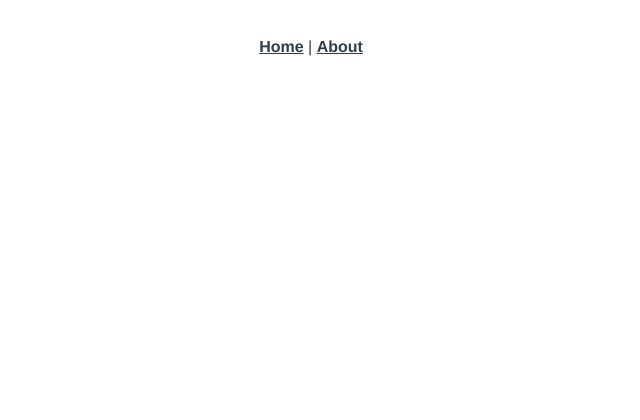
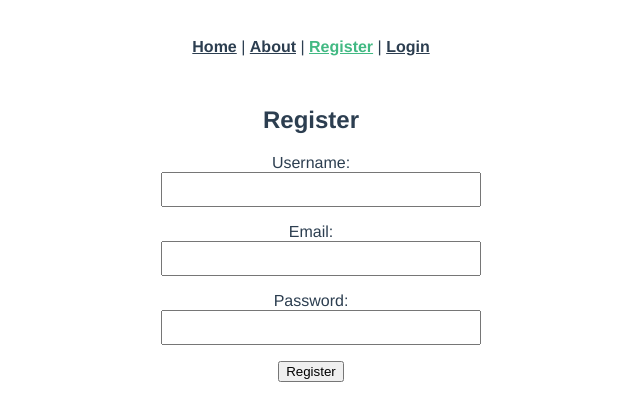
Before and after one commit to Gotop1711/FrontendMasterFullStackv3_frontend, a Vue app: page /register in a window 1280 px wide. Before the commit this address had no page. Shown: the top 420 px of the page, without its empty margins (329-969 px from the left). Built offline with nearby package versions, Linux system fonts and the light colour scheme.

Commit message:
feat: implement user register/login and authentication

```diff
--- a/src/App.vue
+++ b/src/App.vue
@@ -1,5 +1,13 @@
 <script setup lang="ts">
 import { RouterLink, RouterView } from 'vue-router'
+import { useAuthStore } from '@/stores/auth'
+
+const authStore = useAuthStore()
+
+const logout = () => {
+  authStore.clearToken()
+  // Optionally redirect to login page
+}
 </script>
 
 <template>
@@ -8,7 +16,12 @@ import { RouterLink, RouterView } from 'vue-router'
       <div class="wrapper">
         <nav>
           <RouterLink to="/">Home</RouterLink> |
-          <RouterLink to="/about">About</RouterLink>
+          <RouterLink to="/about">About</RouterLink> |
+          <template v-if="!authStore.isAuthenticated">
+            <RouterLink to="/register">Register</RouterLink> |
+            <RouterLink to="/login">Login</RouterLink>
+          </template>
+          <a v-else href="#" @click.prevent="logout">Logout</a>
         </nav>
       </div>
     </header>
--- a/src/router/index.ts
+++ b/src/router/index.ts
@@ -2,6 +2,8 @@ import { createRouter, createWebHistory } from 'vue-router'
 import HomeView from '../views/HomeView.vue'
 import EventDetailsView from '../views/EventDetailsView.vue'
 import EventFormView from '../views/EventFormView.vue'
+import RegisterView from '../views/RegisterView.vue'
+import LoginView from '../views/LoginView.vue'
 
 const router = createRouter({
   history: createWebHistory(import.meta.env.BASE_URL),
@@ -23,11 +25,18 @@ const router = createRouter({
       component: EventFormView
     },
     {
+      path: '/register',
+      name: 'register',
+      component: RegisterView
+    },
+    {
+      path: '/login',
+      name: 'login',
+      component: LoginView
+    },
+    {
       path: '/about',
       name: 'about',
-      // route level code-splitting
-      // this generates a separate chunk (About.[hash].js) for this route
-      // which is lazy-loaded when the route is visited.
       component: () => import('../views/AboutView.vue')
     }
   ]
--- /dev/null
+++ b/src/services/AuthService.ts
@@ -0,0 +1,21 @@
+import apiClient from './api'
+
+interface UserCredentials {
+  username: string
+  email: string
+  password: string
+}
+
+interface LoginCredentials {
+  username: string
+  password: string
+}
+
+export default {
+  register(credentials: UserCredentials) {
+    return apiClient.post('/api/users/register', credentials)
+  },
+  login(credentials: LoginCredentials) {
+    return apiClient.post('/api/users/login', credentials)
+  }
+}
--- a/src/services/api.ts
+++ b/src/services/api.ts
@@ -1,11 +1,21 @@
 import axios from 'axios'
+import { useAuthStore } from '@/stores/auth'
 
 const apiClient = axios.create({
-  withCredentials: false,
+  // withCredentials: false,
   headers: {
     Accept: 'application/json',
     'Content-Type': 'application/json'
   }
 })
 
+apiClient.interceptors.request.use((config) => {
+  const authStore = useAuthStore()
+  const token = authStore.token
+  if (token) {
+    config.headers['x-auth-token'] = token
+  }
+  return config
+})
+
 export default apiClient
--- /dev/null
+++ b/src/stores/auth.ts
@@ -0,0 +1,20 @@
+import { defineStore } from 'pinia'
+
+export const useAuthStore = defineStore('auth', {
+  state: () => ({
+    token: localStorage.getItem('token') || null
+  }),
+  getters: {
+    isAuthenticated: (state) => !!state.token
+  },
+  actions: {
+    setToken(token: string) {
+      this.token = token
+      localStorage.setItem('token', token)
+    },
+    clearToken() {
+      this.token = null
+      localStorage.removeItem('token')
+    }
+  }
+})
--- a/src/views/HomeView.vue
+++ b/src/views/HomeView.vue
@@ -3,6 +3,8 @@ import EventCard from '@/components/EventCard.vue'
 import { ref, onMounted } from 'vue'
 import EventService from '@/services/EventService'
 import type { Event } from '@/types/Event'
+import { useAuthStore } from '@/stores/auth'
+import { useRouter } from 'vue-router'
 
 // Use the Event interface with ref
 const events = ref<Event[]>([])
@@ -12,13 +14,23 @@ const getEventIndex = (event: Event): number => {
   return events.value.findIndex((e) => e.id === event.id)
 }
 
-onMounted(async () => {
+const authStore = useAuthStore()
+const router = useRouter()
+
+const fetchEvents = async () => {
   try {
     const response = await EventService.getEvents()
     events.value = response.data
-    console.log(response.data)
   } catch (error) {
     console.error('Error fetching events:', error)
+  }
+}
+
+onMounted(async () => {
+  if (authStore.isAuthenticated) {
+    await fetchEvents()
+  } else {
+    router.push({ name: 'login' })
   }
 })
 </script>
--- /dev/null
+++ b/src/views/LoginView.vue
@@ -0,0 +1,63 @@
+<script setup lang="ts">
+import { ref } from 'vue'
+import { useRouter } from 'vue-router'
+import AuthService from '@/services/AuthService'
+import { useAuthStore } from '@/stores/auth'
+
+const router = useRouter()
+const authStore = useAuthStore()
+
+const username = ref('')
+const password = ref('')
+const error = ref('')
+
+const login = async () => {
+  try {
+    const response = await AuthService.login({ username: username.value, password: password.value })
+    authStore.setToken(response.data.token)
+    router.push({ name: 'events' })
+  } catch (err: any) {
+    error.value = err.response?.data?.message || 'An error occurred during login'
+  }
+}
+</script>
+
+<template>
+  <form @submit.prevent="login">
+    <h2>Login</h2>
+    <div>
+      <label for="username">Username:</label>
+      <input id="username" v-model="username" required>
+    </div>
+    <div>
+      <label for="password">Password:</label>
+      <input id="password" v-model="password" type="password" required>
+    </div>
+    <button type="submit">Login</button>
+    <p v-if="error" class="error">{{ error }}</p>
+  </form>
+</template>
+
+<style scoped>
+form {
+  max-width: 300px;
+  margin: 0 auto;
+}
+
+div {
+  margin-bottom: 1rem;
+}
+
+label {
+  display: block;
+}
+
+input {
+  width: 100%;
+  padding: 0.5rem;
+}
+
+.error {
+  color: red;
+}
+</style>
--- /dev/null
+++ b/src/views/RegisterView.vue
@@ -0,0 +1,61 @@
+<script setup lang="ts">
+import { ref } from 'vue'
+import { useRouter } from 'vue-router'
+import AuthService from '@/services/AuthService'
+
+const router = useRouter()
+
+const username = ref('')
+const email = ref('')
+const password = ref('')
+const error = ref('')
+
+const register = async () => {
+  try {
+    await AuthService.register({ username: username.value, email: email.value, password: password.value })
+    router.push({ name: 'login' })
+  } catch (err: any) {
+    error.value = err.response?.data?.message || 'An error occurred during registration'
+  }
+}
+</script>
+
+<template>
+  <form @submit.prevent="register">
+    <h2>Register</h2>
+    <div>
+      <label for="username">Username:</label>
+      <input id="username" v-model="username" required>
+    </div>
+    <div>
+      <label for="email">Email:</label>
+      <input id="email" v-model="email" type="email" required>
+    </div>
+    <div>
+      <label for="password">Password:</label>
+      <input id="password" v-model="password" type="password" required>
+    </div>
+    <button type="submit">Register</button>
+    <p v-if="error" class="error">{{ error }}</p>
+  </form>
+</template>
+
+<style scoped>
+form {
+  max-width: 300px;
+  margin: 0 auto;
+}
+div {
+  margin-bottom: 1rem;
+}
+label {
+  display: block;
+}
+input {
+  width: 100%;
+  padding: 0.5rem;
+}
+.error {
+  color: red;
+}
+</style>
```
